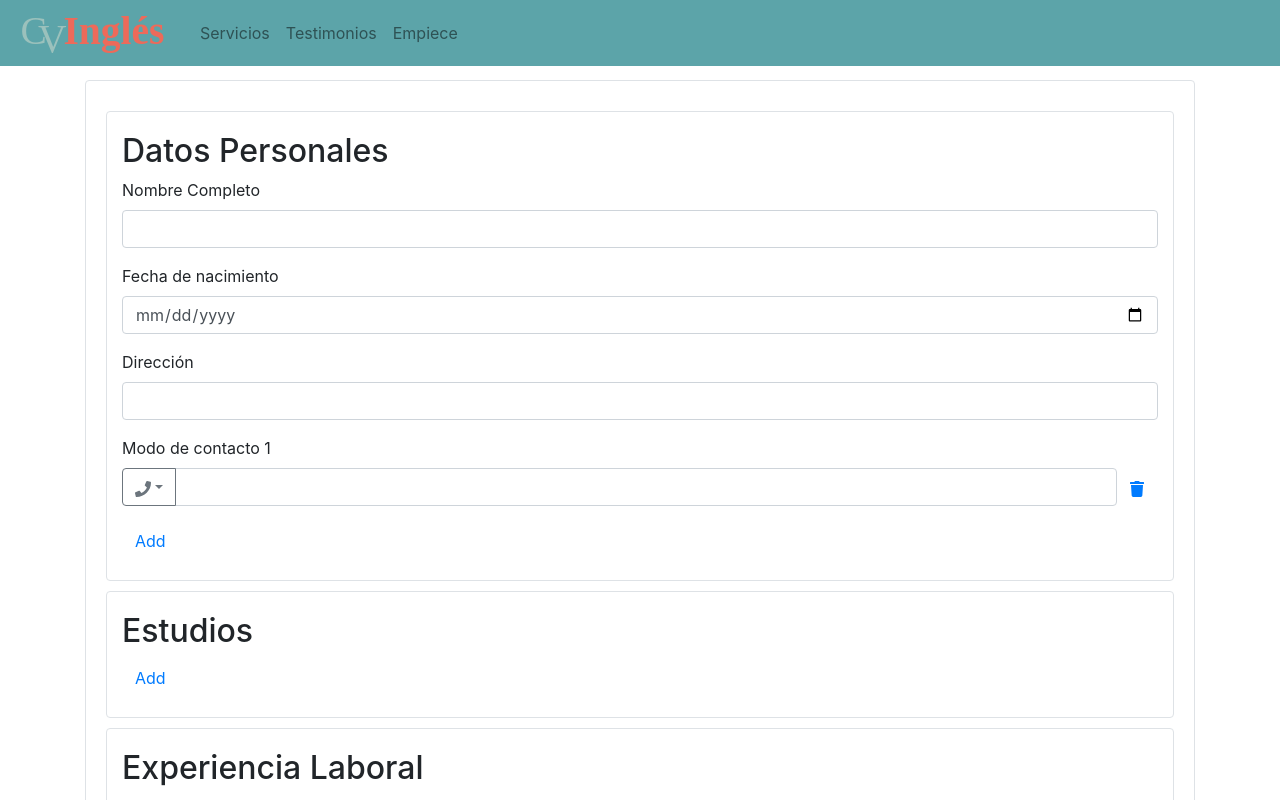
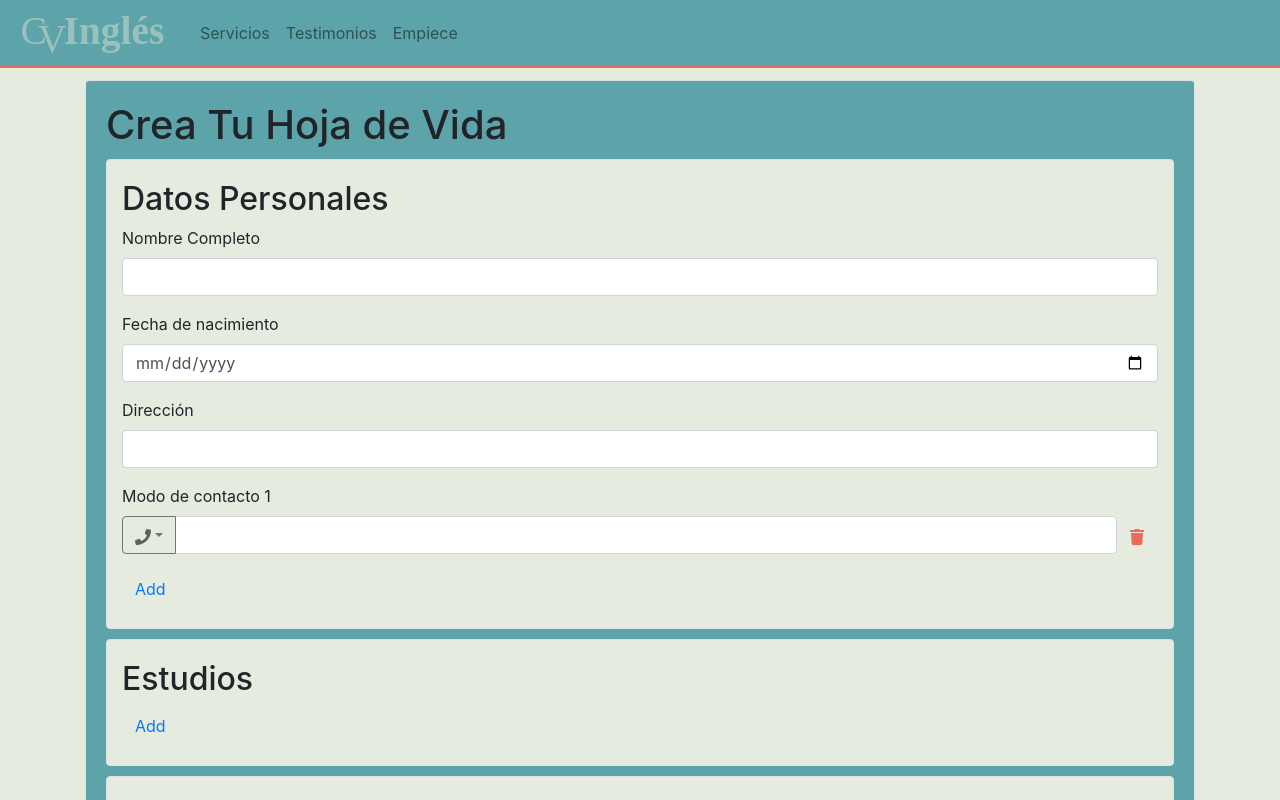
Before and after one commit to coldham10/CVIngles_react_app, a React (Create React App) app: page /enviar in a window 1280 px wide. Shown: the top 800 px of the page. Built offline with nearby package versions, Linux system fonts and the light colour scheme.

Commit message:
Created popover for linkedin; a few more contact types

```diff
--- a/public/index.html
+++ b/public/index.html
@@ -26,7 +26,7 @@
     -->
     <title>CV Ingl&eacute;s</title>
   </head>
-  <body>
+  <body >
     <noscript>You need to enable JavaScript to run this app.</noscript>
     <div id="root"></div>
     <!--
--- a/src/App.css
+++ b/src/App.css
@@ -6,12 +6,13 @@
     --blond : #f4f1bb;
 }
 
-body {
-    background-color: var(--platinum);
+.custom-nav {
+    background-color: var(--cadet);
+    border-bottom: 2px solid var(--terra);
 }
 
-.custom-nav {
-    background-color: var(--cadet);
+.btn-primary {
+    background-color: var(--terra);
 }
 
 .main-header {
@@ -27,9 +28,11 @@ body {
 .cv-form {
     margin-top: 80px;
     padding: 20px;
+    background-color: var(--cadet);
 }
 
 .cv-form-section {
+    background-color: var(--platinum);
     padding: 20px;
     margin: 10px;
 }
--- a/src/CVForm.js
+++ b/src/CVForm.js
@@ -2,6 +2,7 @@ import React from 'react';
 import './App.css';
 
 import 'bootstrap/dist/css/bootstrap.min.css';
+import { FaWhatsapp, FaPhone, FaTrash, FaEnvelope, FaLinkedin } from 'react-icons/fa';
 
 import Container from 'react-bootstrap/Container';
 import Form from 'react-bootstrap/Form';
@@ -9,7 +10,8 @@ import Button from 'react-bootstrap/Button';
 import InputGroup from 'react-bootstrap/InputGroup';
 import DropdownButton from 'react-bootstrap/DropdownButton';
 import Dropdown from 'react-bootstrap/Dropdown';
-import { FaWhatsapp, FaPhone, FaTrash } from 'react-icons/fa';
+import OverlayTrigger from 'react-bootstrap/OverlayTrigger';
+import Popover from 'react-bootstrap/Popover';
 
 
 function CVEntry(props) {
@@ -34,16 +36,51 @@ function CVEntry(props) {
                 >
                 <Dropdown.Item onClick={() => props.updateEntry([{
                     'key': 'contactType',
-                    'val': 'wa'}])}
+                    'val': 'wa'},
+                    {'key': 'type',
+                    'val': 'tel'}])}
                 >
                     <FaWhatsapp color="green"/>{'  '}WhatsApp
                 </Dropdown.Item>
                 <Dropdown.Item onClick={() => props.updateEntry([{
                     'key': 'contactType',
-                    'val': 'phone'}])}
+                    'val': 'phone'},
+                    {'key': 'type',
+                    'val': 'tel'}])}
                 >
                     <FaPhone />{'  '}Telefono
                 </Dropdown.Item>
+                <Dropdown.Item onClick={() => props.updateEntry([{
+                    'key': 'contactType',
+                    'val': 'email'},
+                    {'key': 'type',
+                    'val': 'email'}])}
+                >
+                    <FaEnvelope />{'  '}email
+                </Dropdown.Item>
+                <OverlayTrigger
+                    placement="left"
+                    delay={{ show: 250, hide: 1200 }}
+                    overlay={
+                      <Popover>
+                        <Popover.Title as="h3">{'¿Sabías?'}</Popover.Title>
+                        <Popover.Content>
+                            Puedes personalizar tu URL de LinkedIn. Haga clic
+                            <a target="_blank" href="https://www.linkedin.com/help/linkedin/answer/594/personalizar-la-url-de-tu-perfil-publico?lang=es"> aquí </a>
+                             para aprender como.
+                        </Popover.Content>
+                      </Popover>
+                    }
+                >
+                <Dropdown.Item onClick={() => props.updateEntry([{
+                    'key': 'contactType',
+                    'val': 'li'},
+                    {'key': 'type',
+                    'val': 'text'}])}
+                >
+                    <FaLinkedin color="#0072b1"/>{'  '}LinkedIn
+                </Dropdown.Item>
+            </OverlayTrigger>
                 </DropdownButton>
               <Form.Control type={props.type} className="rounded-right"/>
                <InputGroup.Append>
@@ -51,7 +88,7 @@ function CVEntry(props) {
                         variant="link"
                         onClick={() => props.deleteEntry()}
                    >
-                    <FaTrash />
+                    <FaTrash color="#ed6a5a"/>
                    </Button>
                </InputGroup.Append>
             </InputGroup>
@@ -173,8 +210,13 @@ class CVForm extends React.Component {
             );
         });
         return (
-            <Container >
-            <Form className="cv-form border rounded">
+            <Container>
+            <Form
+                className="cv-form border rounded"
+                onKeyPress={event => {
+                    if (event.which === 13 /* Enter */) event.preventDefault();
+                }}>
+            <h1>Crea Tu Hoja de Vida</h1>
             {/*TODO: Validation, separate checkout page*/}
             {sections}
                 <Button variant="primary" type="submit">
@@ -189,9 +231,13 @@ class CVForm extends React.Component {
 function shortenContactType(contactType) {
     switch (contactType) {
         case 'phone':
-            return (<FaPhone />);
+            return (<FaPhone color="#606060"/>);
         case 'wa':
             return (<FaWhatsapp color="green"/>);
+        case 'email':
+            return (<FaEnvelope color="#606060"/>);
+        case 'li':
+            return (<FaLinkedin color="#0072b1"/>);
         default:
             return 'Icon not defined';
     }
--- a/src/defaults.json
+++ b/src/defaults.json
@@ -35,7 +35,7 @@
                     {
                         "id": "contact0",
                         "displayName": "Modo de contacto 1",
-                        "type": "text",
+                        "type": "tel",
                         "value": null,
                         "fixed": false,
                         "contactType": "phone"
--- a/src/index.js
+++ b/src/index.js
@@ -6,4 +6,6 @@ import * as serviceWorker from './serviceWorker';
 
 ReactDOM.render(<App />, document.getElementById('root'));
 
+document.body.style = 'background: #e6ebe0;';
+
 serviceWorker.unregister();
```
Also changed, not shown: public/draft_logo_long.svg, 1 other file (tests, documents, lock files or other folders).
